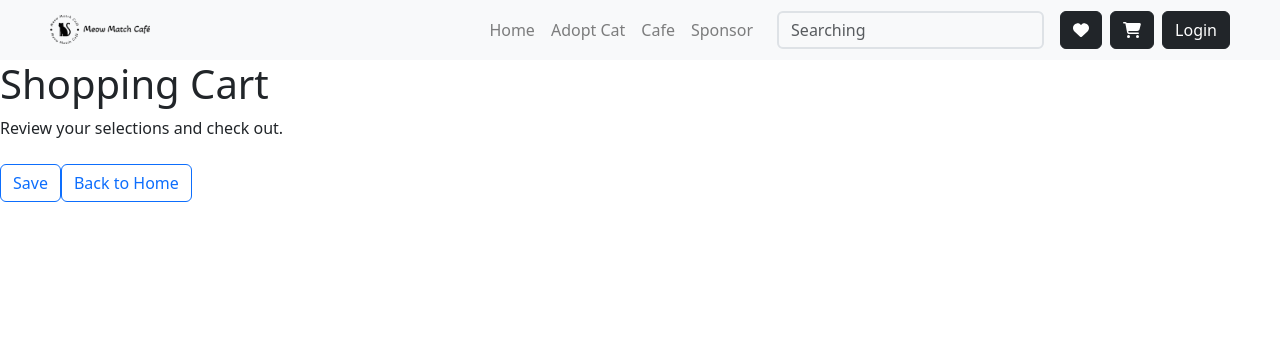
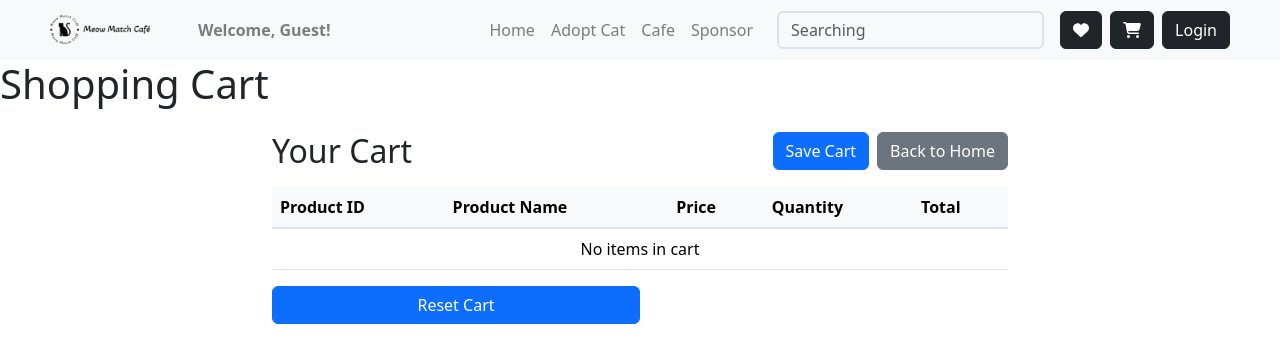
Before and after one commit to BuBuCatt/Cat-cafe-react, a React (Create React App) app in the folder cat-cafe/: page /cart in a window 1280 px wide. Shown: the top 362 px of the page. Built offline with nearby package versions, Linux system fonts and the light colour scheme.

Commit message:
updated shopping cart

```diff
--- a/cat-cafe/src/App.js
+++ b/cat-cafe/src/App.js
@@ -14,6 +14,8 @@ import FileService from "./services/FileService";
 import Cafe from './pages/Cafe';
 import Sponsor from "./pages/Sponsor";
 import Wishlist from './pages/Wishlist';
+import CartObj from './classes/Cart';
+import { ProductObj } from './classes/Cart';
 
 
 
@@ -27,7 +29,7 @@ function App() {
   const [cats , setCats] = useState(null); // adopt cats
 
   //cart
-  const [cart,setCart] = useState(null);
+  const [cart,setCart] = useState(new CartObj(1));
 
   // File error handling
   const [error, setError] = useState(null); // file error handling
@@ -74,18 +76,52 @@ function App() {
 
 },[]);
 
+const addProductObj = (productObj)=>{
+  setCart((prevCart)=>{
+      prevCart.addProduct(productObj);
+      return prevCart;
+  });
+}
+
+const removeItem = (mid) => {
+  setCart(prevCart => {
+      const newCart = new CartObj(prevCart.uid);
+
+      prevCart.cart.forEach((product, key) => {
+        console.log("This is key" + key);
+          if (key != mid ) {
+              newCart.addProduct(new ProductObj(key, product.pname, product.price, product.amount));
+          }
+      });
+
+      return newCart;
+  });
+}
+
+const resetCart = () => {
+  setCart(prevCart => {
+      prevCart.removeProduct();
+      return new CartObj(prevCart.uid);
+  });
+}
+
 
 
 const Auth = (userObj)=>{
+  for (let user of users){
+    console.log('user:', user);
+    console.log('userObj:', userObj);
 
-  console.log("app" + userObj.email)
-   console.log("app" + userObj.pass)
-   console.log("users" +users)
-  for (let user of users){
-    if(user.email == userObj.email && user.password == userObj.pass){
+
+
+
+    if(user.email == userObj.email && user.pass == userObj.pass){
+
       setLoginUser(user);
+      console.log('User logged in:', user);
     }
-      console.log(user.email);
+
+
   }
 
   console.log("app" + userObj.email)
@@ -110,10 +146,10 @@ const userLogout=()=>{
               <Route index element={<Home loginUser={loginUser} auth={Auth} cats={cats}/>} />
               <Route path="home" element={<Home  loginUser={loginUser} auth={Auth} cats={cats}/>} />
               <Route path="adopt" element={<Adopt cats={cats}/>} />
-              <Route path="cafe" element={<Cafe menu={menu}/>} />
+              <Route path="cafe" element={<Cafe menu={menu} addProObj={addProductObj} shoppingCart={cart}  />} />
               <Route path="sponsor" element={<Sponsor />} />
               <Route path="wishlist" element={<Wishlist/>} />
-              <Route path="cart" element={<ShoppingCart />} />
+              <Route path="cart" element={<ShoppingCart  shoppingCart={cart} removeItem={removeItem} resetCart={resetCart} />} />
               <Route path="login" element={<LoginPage auth={Auth} loginUser={loginUser}  />}  />
               <Route path="logout"  element={<Logout userLogout= {userLogout} element={<LoginPage auth={Auth} loginUser={loginUser} />}  />} />
             </Route>
--- a/cat-cafe/src/classes/Cart.js
+++ b/cat-cafe/src/classes/Cart.js
@@ -3,29 +3,55 @@ export default class CartObj{
     #cart = new Map();
     constructor(uid){
         this.#uid = uid;
+
     }
+
+
     addProduct(productObj){
-        let prObj = this.#findProduct(productObj.mid);
-        if(prObj==-1)
+        console.log("Adding product:", productObj);
+        let prObj = this.findProduct(productObj.mid);
+        console.log("Found product:", prObj);
+
+        if(prObj==-1)//if not this product in cart set the product
             this.#cart.set(productObj.mid,productObj);
         else{
-            let newAmount = prObj.amount;
-            this.#cart.set(prObj.mid,this.modifyProduct(prObj,++newAmount));
+            let newAmount = prObj.amount +1  ;
+
+            console.log("New amount before modify:",newAmount);
+            this.#cart.set(prObj.mid,this.modifyProduct(prObj,newAmount));
+            console.log("Product after modify:", this.#cart.get(productObj.mid));
         }
-    }
-    modifyProduct(productObj,newAmount){
+        console.log("Cart after adding:", Array.from(this.#cart.values()));
+     }
+
+
+     modifyProduct(productObj,newAmount){
         productObj.amount = newAmount;
         return productObj;
     }
-    #findProduct(mid){
+    findProduct(mid){
         if(this.#cart.has(mid))
             return this.#cart.get(mid);
         else
             return -1;
     }
     removeProduct(mid){
-        this.#cart.delete(mid);
+
+            // this.#cart.delete(mid);
+            return this.#cart.has(mid) ? this.#cart.get(mid) : -1;
+
     }
+
+    removeEachProduct(mid){
+
+        let prObj = this.findProduct(mid);
+        if (prObj !== -1) {
+            this.#cart.delete(mid);
+        }
+
+    }
+
+
     get cart(){
         let output = [];
         for(let prObj of this.#cart.values()){
@@ -34,6 +60,8 @@ export default class CartObj{
         }
         return output;
     }
+
+
     invoiceTotal(){
         let sum = 0;
         for(let prObj of this.#cart.values()){
@@ -48,6 +76,26 @@ export default class CartObj{
         }
         localStorage.setItem(this.#uid,JSON.stringify(output));
     }
+
+
+    increaseQuantity(mid) {
+        const product = this.#cart.get(mid);
+        if (product) {
+            product.amount += 1;
+            this.#cart.set(mid, this.modifyProduct(product, product.amount));
+        }
+    }
+
+    decreaseQuantity(mid) {
+        const product = this.#cart.get(mid);
+        if (product && product.amount > 1) {
+            product.amount -= 1;
+            this.#cart.set(mid, this.modifyProduct(product, product.amount));
+        } else {
+            this.removeProduct(mid); // Optionally remove the item if its count goes to zero
+        }
+    }
+
 }
 
 
@@ -71,13 +119,13 @@ export class ProductObj{
         if(newAmount==0) throw new Error("Amount can not be zero");
         this.#amount = newAmount;
     }
-    get pid(){
+    get mid(){
         return this.#mid;
     }
-    get pname(){
+    get menuName() {
         return this.#menuName;
     }
-    get price(){
+    get menuPrice() {
         return this.#menuPrice;
     }
     total(){
--- a/cat-cafe/src/components/Cartcompo.js
+++ b/cat-cafe/src/components/Cartcompo.js
@@ -1,6 +1,19 @@
 import { useEffect } from "react";
 import { useNavigate } from "react-router-dom";
-export default function Cartcompo(props){
+
+export default function Cartcompo({ carts,removeItem, resetCart }){
+
+    console.log("Here is cart compo: " + carts);
+    console.log("Here is cart compo: " + JSON.stringify(carts, null, 2));
+
+    console.log("carts: ", carts);
+console.log("carts.cart: ", carts?.cart);
+    carts.cart && carts.cart.forEach(item => {
+        console.log("item: ", item);
+        console.log("item.menuName: ", item.menuName);
+        console.log("item.menuPrice: ", item.menuPrice);
+    });
+
     const navigate = useNavigate();
     useEffect(()=>{
         // if(props.commonVal==null){
@@ -8,7 +21,7 @@ export default function Cartcompo(props){
         // }
     },[]);
     const saveHandler = ()=>{
-        props.shoppingCart.toSave();
+        carts.toSave();
         alert("Cart saved!!!!!!:D");
     }
 
@@ -16,19 +29,69 @@ export default function Cartcompo(props){
         navigate("/"); // Navigate to the home page
     }
 
+
     return(
-        <div
-            className="row justify-content-start align-items-center g-2 mt-2">
-            <div className="col"><button
-            type="button"
-            className="btn btn-outline-primary" onClick={saveHandler}>
-            Save
-        </button>
-        <button type="button" className="btn btn-outline-primary" onClick={goHomeHandler}>
-                    Back to Home
-        </button>
-        {/* <Tablecompo header={["Product ID","Product Name","Price","Amount","Total"]} contents={props.shoppingCart.cart} /> */}
+        <>
+    <div className="container mt-4">
+        <div className="row justify-content-center">
+            <div className="col-lg-8">
+                <div className="d-flex justify-content-between align-items-center mb-3">
+                    <h2 className="mb-0">Your Cart</h2>
+                    <div>
+                        <button type="button" className="btn btn-primary me-2" onClick={saveHandler}>
+                            Save Cart
+                        </button>
+
+
+
+                        <button type="button" className="btn btn-secondary" onClick={goHomeHandler}>
+                            Back to Home
+                        </button>
+                    </div>
+                </div>
+                <table className="table table-hover">
+                    <thead className="table-light">
+                        <tr>
+                            <th>Product ID</th>
+                            <th>Product Name</th>
+                            <th>Price</th>
+                            <th>Quantity</th>
+                            <th>Total</th>
+                        </tr>
+                    </thead>
+                    <tbody>
+                        {carts.cart && carts.cart.length > 0 ? (
+                            carts.cart.map((item, index) => (
+                                <tr key={index}>
+                                    <td>{item.mid}</td>
+                                    <td>{item.pname}</td>
+                                    <td>${item.price.toFixed(2)}</td>
+                                    <td>{item.amount}</td>
+                                    <td>${(item.price * item.amount).toFixed(2)}</td>
+
+                                    <td>
+                                        <button className="btn btn-sm btn-danger" onClick={() => removeItem(item.mid)}>Remove</button>
+                                    </td>
+                                </tr>
+
+
+                            ))
+                        ) : (
+                            <tr>
+                                <td colSpan="5" className="text-center">No items in cart</td>
+                            </tr>
+                        )}
+                    </tbody>
+                </table>
+                <div className="d-grid gap-2 w-50">
+                        <button className="btn btn-primary" type="button" onClick={resetCart}>Reset Cart</button>
+                </div>
+            </div>
         </div>
-        </div>
-        )
+    </div>
+</>
+
+    )
+
+
 }
--- a/cat-cafe/src/components/Menu.js
+++ b/cat-cafe/src/components/Menu.js
@@ -1,20 +1,37 @@
 import React from 'react'
+import { ProductObj } from '../classes/Cart'
 
-export default function Menu({ menu }) {
+export default function Menu(props) {
 
 
-    // handle onclick function for order now button in menu
-// const orderHandler = (pr) => {
-//     let prObj =
 
 
-// }
+const addHandler = (item) => {
+
+
+  console.log("Product details : " + item.mid, item.menuName, item.menuPrice);
+  console.log("item obj" + item);
+  const productObj = new ProductObj(item.mid, item.menuName, item.menuPrice); // Create a new product object
+  props.addProObj(productObj); // Call the function passed via props
+
+  console.log("added coffee name ." +item.menuName);
+  console.log("added coffee obj name"+productObj.pname)
+
+  console.log("cart item " + props.cart.cart);
+
+    // If props.cart and props.cart.cart exist, log them
+    if (props.cart && props.cart.cart) {
+      console.log("Cart items:", props.cart.cart);
+    } else {
+      console.log("Cart or cart items are undefined");
+    }
+ };
 
   return (
     <>
     <div className="container mt-5">
       <div className="row">
-        {menu.map((item) => (
+        {props.menu&&props.menu.map((item) => (
           <div key={item.mid} className="col-sm-12 col-md-6 col-lg-4 mb-4">
             <div className="card h-100">
               <img src={item.menuImage} className="card-img-top" alt={item.menuName} />
@@ -22,7 +39,7 @@ export default function Menu({ menu }) {
                 <h5 className="card-title">{item.menuName}</h5>
                 <p className="card-text">{item.menuDescription}</p>
                 <div className="d-flex justify-content-between align-items-center">
-                  <button className="btn btn-primary">Order Now</button>
+                  <button className="btn btn-primary" onClick={()=>{addHandler( item)}}>Order Now</button>
                   <span className="text-muted">${item.menuPrice}</span>
                 </div>
               </div>
--- a/cat-cafe/src/components/Navbar.js
+++ b/cat-cafe/src/components/Navbar.js
@@ -11,7 +11,7 @@ function NavBar(props) {
   return (
     <Navbar bg="light" variant="light" expand="lg" style={{ padding: '10px 50px' }}>
 
-      <Navbar.Brand className="mr-auto" >
+      <Navbar.Brand className="mr-auto mr-lg-5" >
           <Link to="/home">
               <img
 
@@ -23,8 +23,20 @@ function NavBar(props) {
               />
             </Link>
       </Navbar.Brand>
+
       <Navbar.Toggle aria-controls="responsive-navbar-nav" />
       <Navbar.Collapse id="responsive-navbar-nav">
+
+      { props.loginUser ? (
+          <Navbar.Text className="me-2">
+            <strong>Welcome, {props.loginUser && props.loginUser.username}</strong>
+          </Navbar.Text>
+        ) : (
+          <Navbar.Text className="me-2">
+            <strong>Welcome, Guest!</strong>
+          </Navbar.Text>
+        )}
+
       <Nav className="mx-auto me-3">
         <Nav.Link as={Link}  to="/home">Home</Nav.Link>
         <Nav.Link as={Link}  to="/adopt">Adopt Cat</Nav.Link>
--- a/cat-cafe/src/pages/ShoppingCart.js
+++ b/cat-cafe/src/pages/ShoppingCart.js
@@ -3,18 +3,17 @@ import React from 'react';
 
 import Cartcompo from '../components/Cartcompo';
 
-const ShoppingCart = () => {
+const ShoppingCart = (props) => {
   return (
 
     <>
 
       <div>
       <h1>Shopping Cart</h1>
-      <p>Review your selections and check out.</p>
-      {/* Add more content and logic here */}
+
     </div>
 
-    <Cartcompo/>
+    <Cartcompo  carts={props.shoppingCart} removeItem={props.removeItem} resetCart={props.resetCart} />
 
 
     </>
```
Also changed, not shown: cat-cafe/src/pages/Cafe.js (+5 -3 lines), cat-cafe/src/pages/Home.js (+1 -8 lines).
